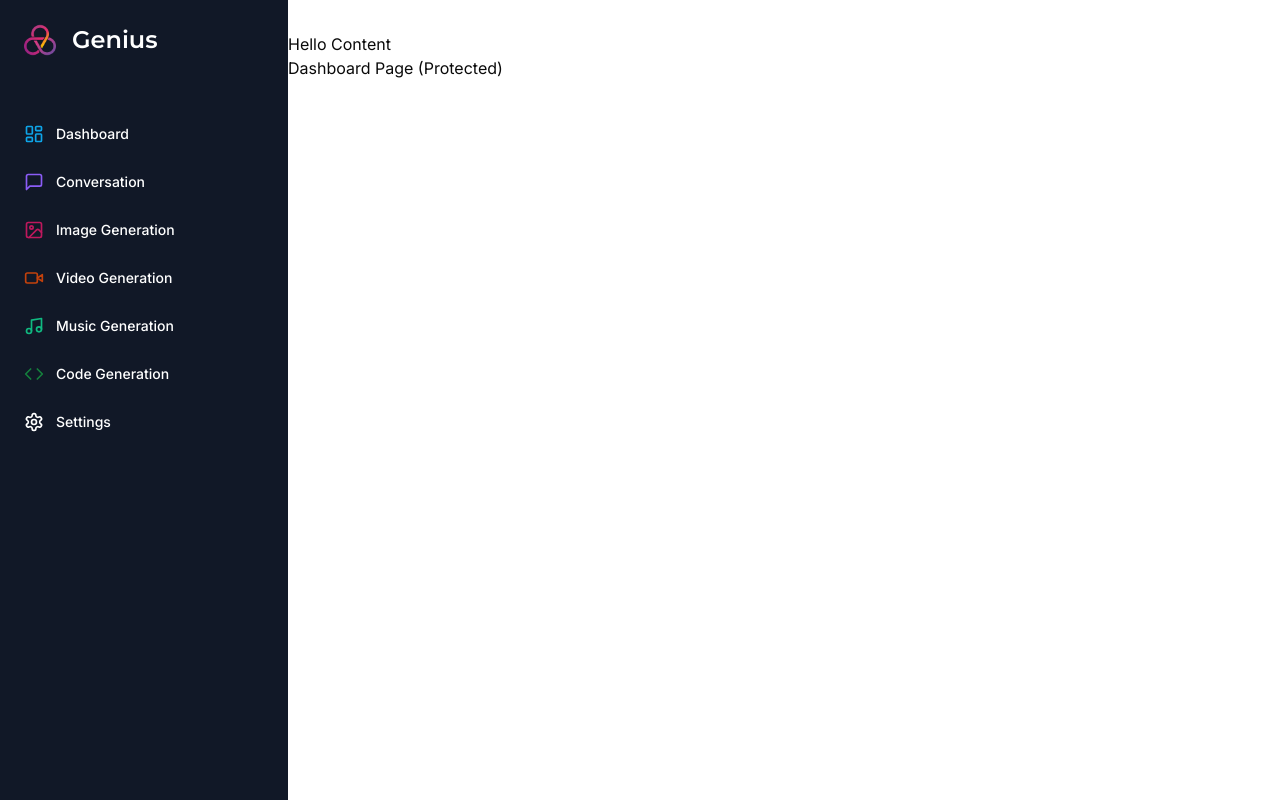
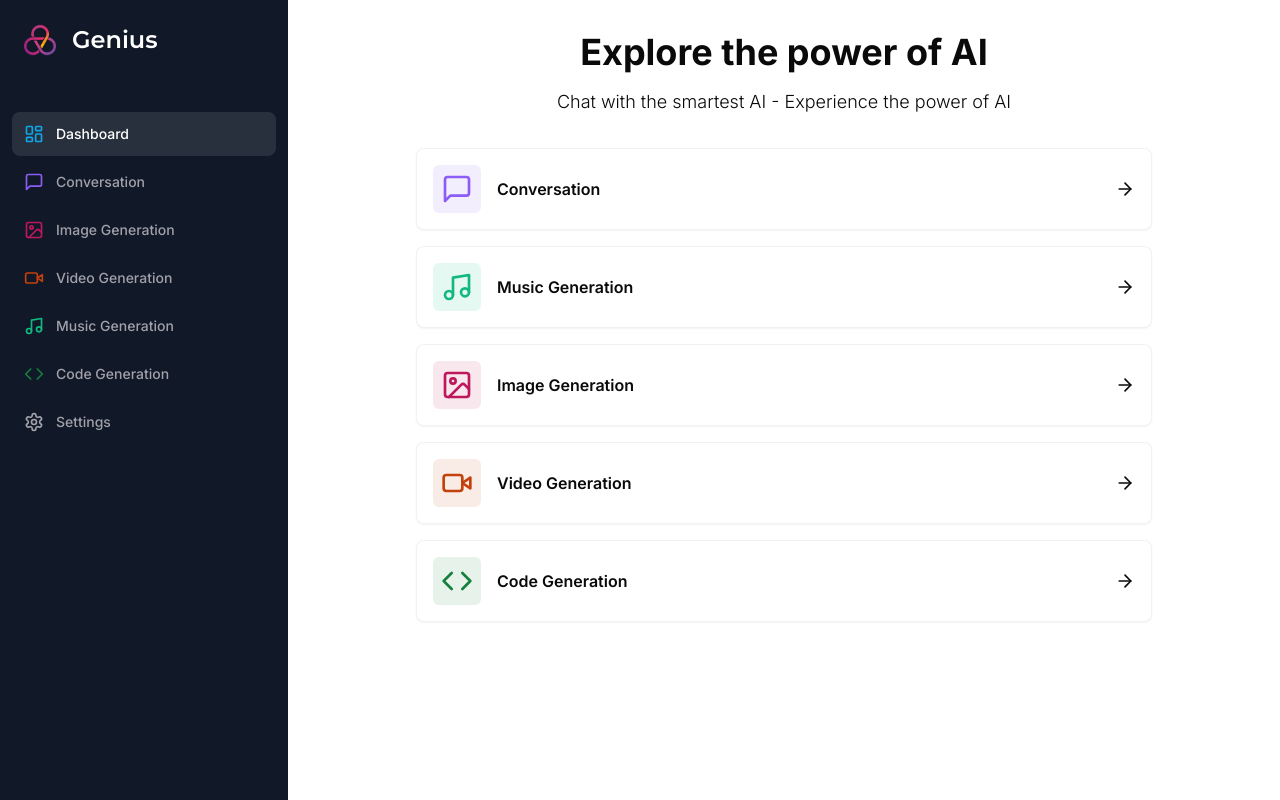
Before and after one commit to lzzzzl/ai-companion-learn, a Next.js app: page /dashboard in a window 1280 px wide. Built offline with nearby package versions, Linux system fonts and the light colour scheme.

Commit message:
add more content for dashboard

```diff
--- a/app/(dashboard)/(routes)/dashboard/page.tsx
+++ b/app/(dashboard)/(routes)/dashboard/page.tsx
@@ -1,7 +1,87 @@
-export default function DashboardPage() {
+"use client";
+
+import { Card } from "@/components/ui/card";
+import { cn } from "@/lib/utils";
+import {
+  ArrowRight,
+  Code,
+  ImageIcon,
+  MessageSquare,
+  Music,
+  VideoIcon,
+} from "lucide-react";
+import { useRouter } from "next/navigation";
+
+const tools = [
+  {
+    label: "Conversation",
+    icon: MessageSquare,
+    color: "text-violet-500",
+    bgColor: "bg-violet-500/10",
+    href: "/conversation",
+  },
+  {
+    label: "Music Generation",
+    icon: Music,
+    color: "text-emerald-500",
+    bgColor: "bg-emerald-500/10",
+    href: "/music",
+  },
+  {
+    label: "Image Generation",
+    icon: ImageIcon,
+    color: "text-pink-700",
+    bgColor: "bg-pink-700/10",
+    href: "/image",
+  },
+  {
+    label: "Video Generation",
+    icon: VideoIcon,
+    color: "text-orange-700",
+    bgColor: "bg-orange-700/10",
+    href: "/video",
+  },
+  {
+    label: "Code Generation",
+    icon: Code,
+    color: "text-green-700",
+    bgColor: "bg-green-700/10",
+    href: "/code",
+  },
+];
+
+const DashboardPage = () => {
+  const router = useRouter();
   return (
     <div>
-      <p>Dashboard Page (Protected)</p>
+      <div className="mb-8 space-y-4">
+        <h2 className="text-2xl md:text-4xl font-bold text-center">
+          Explore the power of AI
+        </h2>
+        <p className="text-mute-foreground font-light text-sm md:text-lg text-center">
+          Chat with the smartest AI - Experience the power of AI
+        </p>
+      </div>
+      <div className="px-4 md:px-20 lg:px-32 space-y-4">
+        {tools.map((tool) => (
+          <Card
+            onClick={() => router.push(tool.href)}
+            key={tool.href}
+            className="p-4 border-black/5 flex items-center justify-between
+            hover:shadow-md transition cursor-pointer"
+          >
+            <div className="flex items-center gap-x-4">
+              <div className={cn("p-2 w-fit rounded-md", tool.bgColor)}>
+                <tool.icon className={cn("w-8 h-8", tool.color)} />
+              </div>
+              <div className="font-semibold">{tool.label}</div>
+            </div>
+            <ArrowRight className="w-5 h-5" />
+          </Card>
+        ))}
+      </div>
     </div>
   );
-}
+};
+
+export default DashboardPage;
--- a/app/(dashboard)/layout.tsx
+++ b/app/(dashboard)/layout.tsx
@@ -10,7 +10,6 @@ const DashboardLayout = ({ children }: { children: React.ReactNode }) => {
       </div>
       <main className="md:pl-72">
         <Navbar />
-        Hello Content
         {children}
       </main>
     </div>
--- a/components/sidebar.tsx
+++ b/components/sidebar.tsx
@@ -3,9 +3,18 @@
 import { Montserrat } from "next/font/google";
 import Image from "next/image";
 import Link from "next/link";
+import { usePathname } from "next/navigation";
 
 import { cn } from "@/lib/utils";
-import { Code, ImageIcon, LayoutDashboard, MessageSquare, Music, Settings, VideoIcon } from "lucide-react";
+import {
+  Code,
+  ImageIcon,
+  LayoutDashboard,
+  MessageSquare,
+  Music,
+  Settings,
+  VideoIcon,
+} from "lucide-react";
 
 const montserrat = Montserrat({ weight: "600", subsets: ["latin"] });
 
@@ -54,6 +63,7 @@ const routes = [
 ];
 
 const Sidebar = () => {
+  const pathname = usePathname();
   return (
     <div className="space-y-4 py-4 flex flex-col h-full bg-[#111827] text-white">
       <div className="px-3 py-2 flex-1">
@@ -70,8 +80,13 @@ const Sidebar = () => {
             <Link
               href={route.href}
               key={route.href}
-              className="text-sm group flex p-3 w-full justify-start font-medium
-              cursor-pointer hover:text-white hover:bg-white/10 rounded-lg transition"
+              className={cn(
+                "text-sm group flex p-3 w-full justify-start font-medium cursor-pointer \
+                hover:text-white hover:bg-white/10 rounded-lg transition",
+                pathname === route.href
+                  ? "text-white bg-white/10"
+                  : "text-zinc-400"
+              )}
             >
               <div className="flex items-center flex-1">
                 <route.icon className={cn("h-5 w-5 mr-3", route.color)} />
--- /dev/null
+++ b/components/ui/card.tsx
@@ -0,0 +1,79 @@
+import * as React from "react"
+
+import { cn } from "@/lib/utils"
+
+const Card = React.forwardRef<
+  HTMLDivElement,
+  React.HTMLAttributes<HTMLDivElement>
+>(({ className, ...props }, ref) => (
+  <div
+    ref={ref}
+    className={cn(
+      "rounded-lg border bg-card text-card-foreground shadow-sm",
+      className
+    )}
+    {...props}
+  />
+))
+Card.displayName = "Card"
+
+const CardHeader = React.forwardRef<
+  HTMLDivElement,
+  React.HTMLAttributes<HTMLDivElement>
+>(({ className, ...props }, ref) => (
+  <div
+    ref={ref}
+    className={cn("flex flex-col space-y-1.5 p-6", className)}
+    {...props}
+  />
+))
+CardHeader.displayName = "CardHeader"
+
+const CardTitle = React.forwardRef<
+  HTMLParagraphElement,
+  React.HTMLAttributes<HTMLHeadingElement>
+>(({ className, ...props }, ref) => (
+  <h3
+    ref={ref}
+    className={cn(
+      "text-2xl font-semibold leading-none tracking-tight",
+      className
+    )}
+    {...props}
+  />
+))
+CardTitle.displayName = "CardTitle"
+
+const CardDescription = React.forwardRef<
+  HTMLParagraphElement,
+  React.HTMLAttributes<HTMLParagraphElement>
+>(({ className, ...props }, ref) => (
+  <p
+    ref={ref}
+    className={cn("text-sm text-muted-foreground", className)}
+    {...props}
+  />
+))
+CardDescription.displayName = "CardDescription"
+
+const CardContent = React.forwardRef<
+  HTMLDivElement,
+  React.HTMLAttributes<HTMLDivElement>
+>(({ className, ...props }, ref) => (
+  <div ref={ref} className={cn("p-6 pt-0", className)} {...props} />
+))
+CardContent.displayName = "CardContent"
+
+const CardFooter = React.forwardRef<
+  HTMLDivElement,
+  React.HTMLAttributes<HTMLDivElement>
+>(({ className, ...props }, ref) => (
+  <div
+    ref={ref}
+    className={cn("flex items-center p-6 pt-0", className)}
+    {...props}
+  />
+))
+CardFooter.displayName = "CardFooter"
+
+export { Card, CardHeader, CardFooter, CardTitle, CardDescription, CardContent }
```
